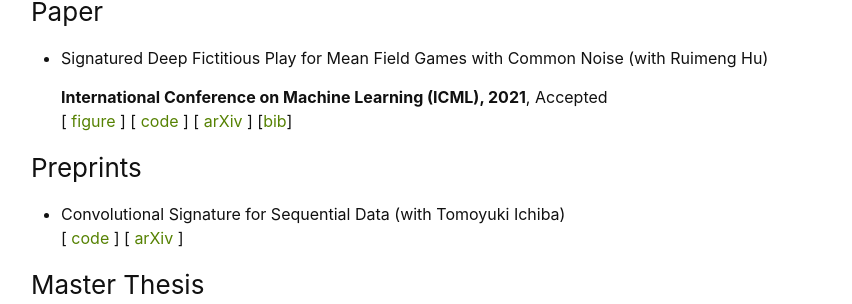
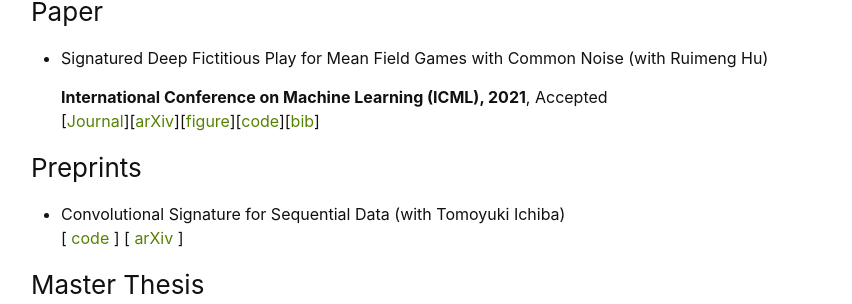
Before and after one commit to mmin0/mmin0.github.io, a Jekyll site: the page built from publications/index.md, in a window 1280 px wide. Shown: the part 167-471 px from the top of the page, without its empty margins (214-1066 px from the left). Built offline with Jekyll 4.4.1, drawn with Linux system fonts in a browser that asks for light colours.

Commit message:
Update index.md

```diff
--- a/publications/index.md
+++ b/publications/index.md
@@ -6,7 +6,7 @@ title: Research
 * Signatured Deep Fictitious Play for Mean Field Games with Common Noise (with Ruimeng Hu)
 
   **International Conference on Machine Learning (ICML), 2021**, Accepted \
-  \[ [figure](SigDFP_icml.png) \] \[ [code](https://github.com/mmin0/SigDFP) \] \[ [arXiv](https://arxiv.org/abs/2106.03272) \] \[[bib](pmlr-v139-min21a.bib)\]
+  \[[Journal](http://proceedings.mlr.press/v139/min21a.html)\]\[[arXiv](https://arxiv.org/abs/2106.03272)\]\[[figure](SigDFP_icml.png)\]\[[code](https://github.com/mmin0/SigDFP)\]\[[bib](pmlr-v139-min21a.bib)\]
 
 ### Preprints
 * Convolutional Signature for Sequential Data (with Tomoyuki Ichiba) \
```
